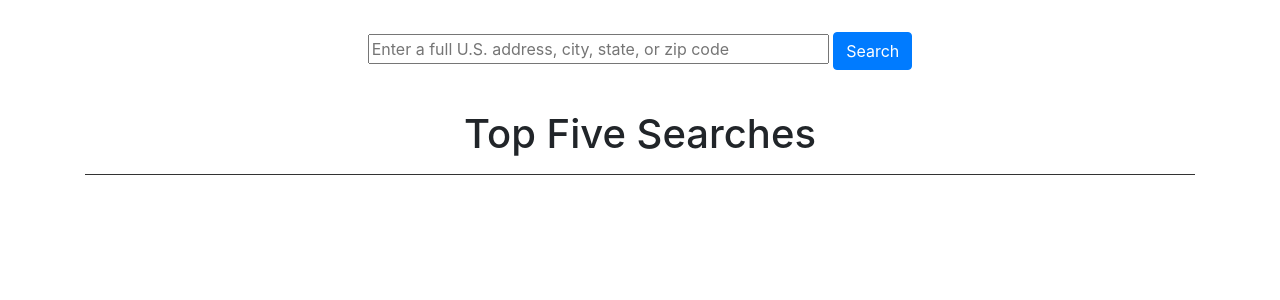
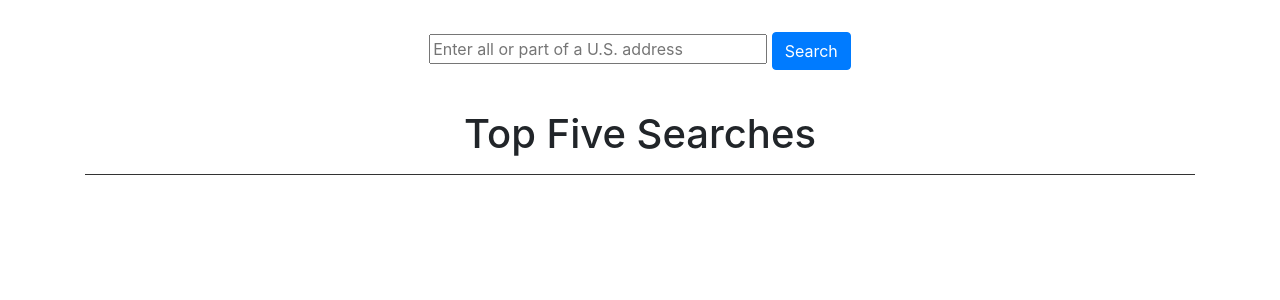
Before and after one commit to tessiert/neighborhood-exp, a Django app: page / in a window 1280 px wide. Shown: the part 116-416 px from the top of the page. Run offline with Django 4.2, Linux system fonts and the light colour scheme; data that the repository does not hold is empty; parts of the project's set-up code (start-up, migrations or seed data) failed here and were passed over; some libraries are stand-ins or nearby versions.

Commit message:
Further screen adjustments

```diff
--- a/neighborhood_explorer/templates/home_and_search.html
+++ b/neighborhood_explorer/templates/home_and_search.html
@@ -9,7 +9,7 @@
         {% csrf_token %}
         <!-- Search Form -->
         <div class="buttonHolder">
-            <input id="address" type="text" name="address" placeholder="Enter a full U.S. address, city, state, or zip code" size=40>
+            <input id="address" type="text" name="address" placeholder="Enter all or part of a U.S. address" size=28>
             <button class="btn btn-primary" name="search_button" type="submit">{% trans "Search" %} </button>
         </div>
     </form>
```
